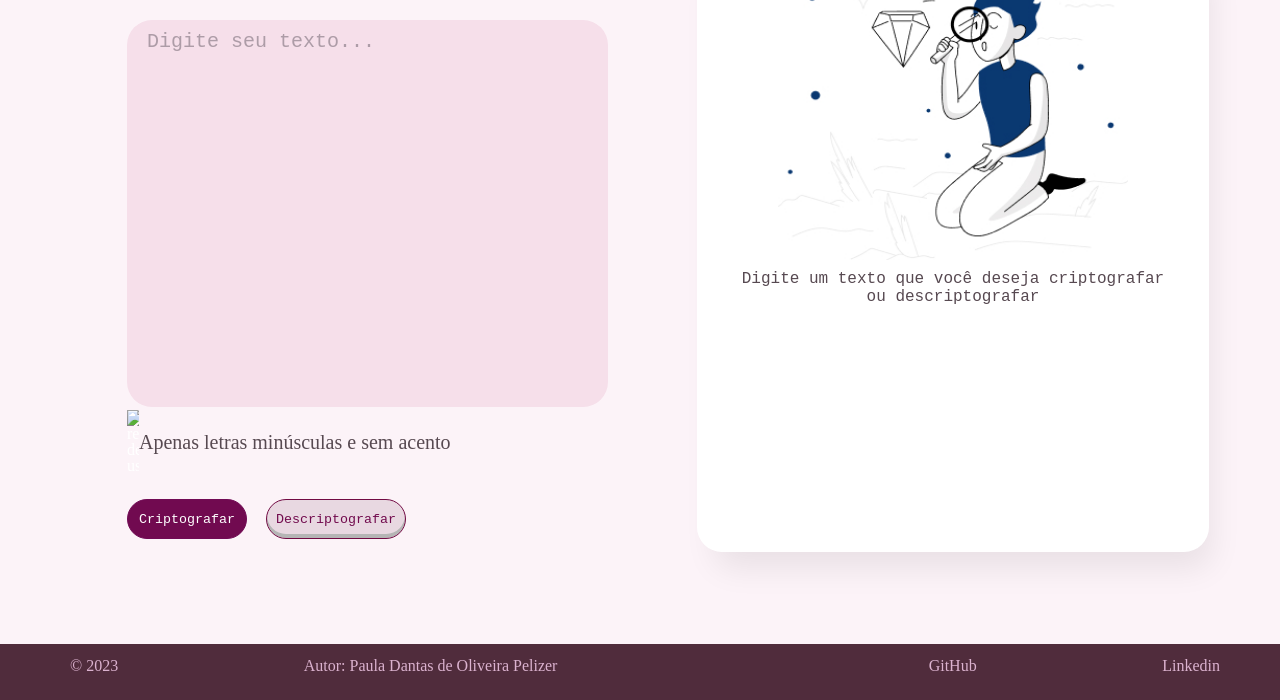
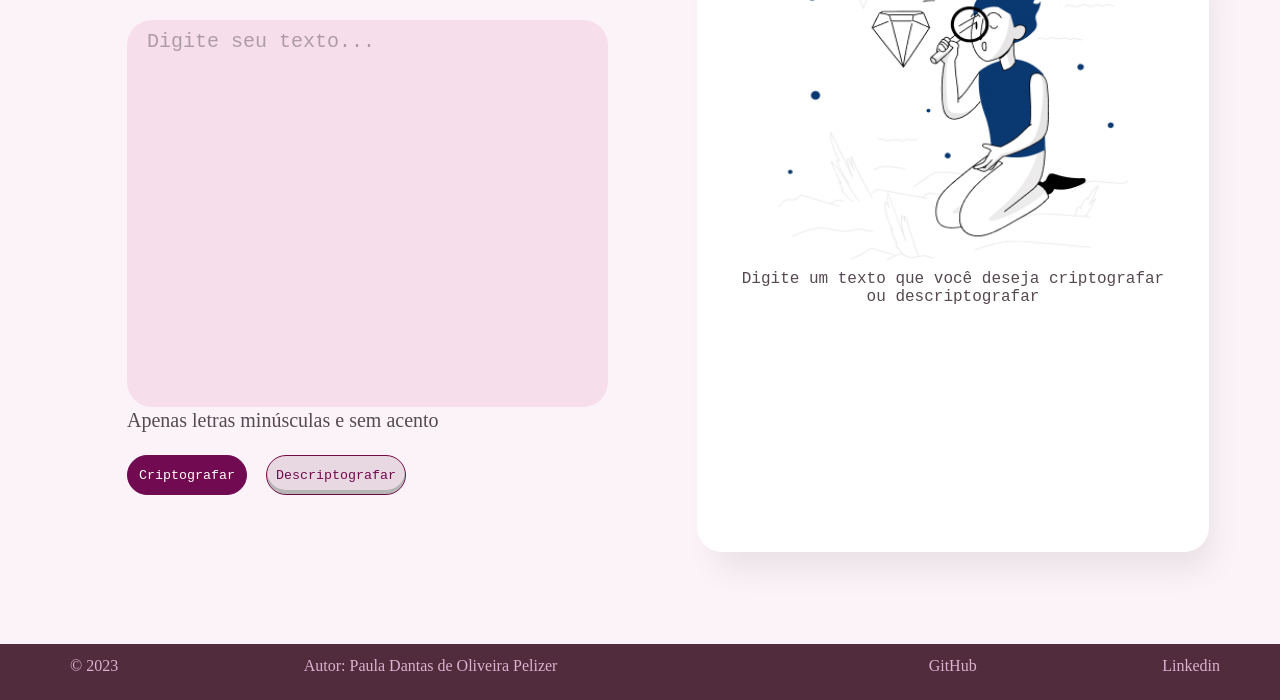
Before and after one commit to paulaPelizer/challengeAlura, a plain HTML site: page homePage.html in a window 1280 px wide. Shown: the part 100-800 px from the top of the page. Drawn offline with Linux system fonts and the light colour scheme.

Commit message:
Atualização1

```diff
--- a/homePage.html
+++ b/homePage.html
@@ -27,7 +27,6 @@
                     <textarea cols="10" name="" id="txtAreaCriptografia" placeholder="Digite seu texto..." class="line text-animation"></textarea>
 
                     <div class="regras">
-                        <img src="imgAlertRegras.png" alt="regras de uso" width="12px" >
                         <p >Apenas letras minúsculas e sem acento</p>
                     </div>
 
```
